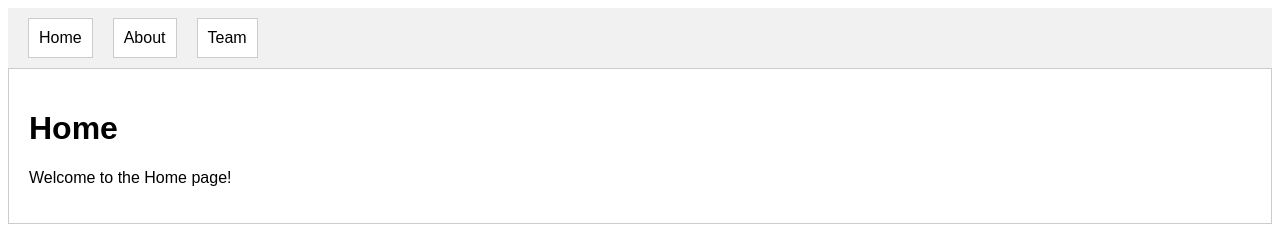
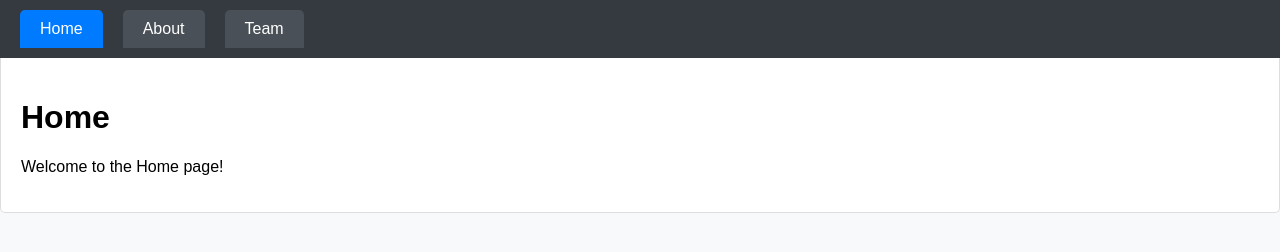
Before and after one commit to RobNova1/improved-house-sorter, a website: page public/index.html in a window 1280 px wide. Drawn offline with Linux system fonts and the light colour scheme.

Commit message:
updated styling

```diff
--- a/public/index.html
+++ b/public/index.html
@@ -7,37 +7,47 @@
     <style>
         body {
             font-family: Arial, sans-serif;
+            margin: 0;
+            padding: 0;
+            background-color: #f8f9fa;
         }
         .tabs {
             display: flex;
             cursor: pointer;
             padding: 10px;
-            background-color: #f1f1f1;
+            background-color: #343a40;
+            color: #fff;
         }
         .tab {
             margin: 0 10px;
-            padding: 10px;
-            border: 1px solid #ccc;
-            background-color: #fff;
+            padding: 10px 20px;
+            border-radius: 5px 5px 0 0;
+            background-color: #495057;
+            transition: background-color 0.3s;
+        }
+        .tab:hover {
+            background-color: #6c757d;
+        }
+        .tab-active {
+            background-color: #007bff;
+            color: #fff;
         }
         .tab-content {
             display: none;
             padding: 20px;
+            border: 1px solid #ddd;
             border-top: none;
-            border: 1px solid #ccc;
             background-color: #fff;
+            border-radius: 0 0 5px 5px;
         }
         .active {
             display: block;
-        }
-        .tab-active {
-            background-color: #ccc;
         }
     </style>
 </head>
 <body>
     <div class="tabs">
-        <div class="tab" onclick="showTab('home')">Home</div>
+        <div class="tab tab-active" onclick="showTab('home')">Home</div>
         <div class="tab" onclick="showTab('about')">About</div>
         <div class="tab" onclick="showTab('team')">Team</div>
     </div>
```
